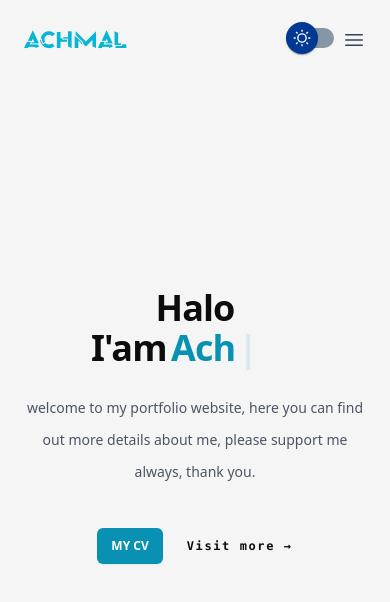
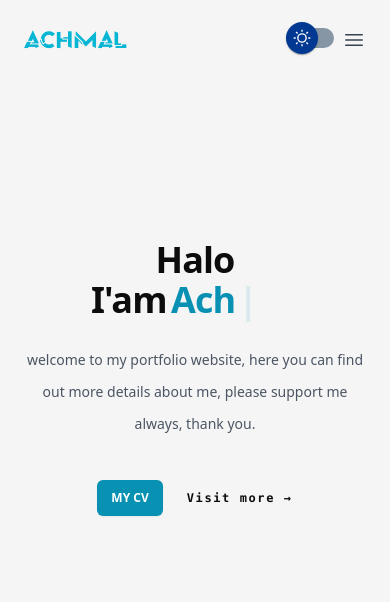
Before and after one commit to mamelilea/235150601111025-pemweb-portofolio-part1-achmal, a React (Vite) app: page / in a window 390 px wide. Shown: the top 602 px of the page. Built offline with nearby package versions, Linux system fonts and the light colour scheme.

Commit message:
fix: ubah dikit

```diff
--- a/src/pages/Hero.jsx
+++ b/src/pages/Hero.jsx
@@ -191,7 +191,7 @@ const Hero = () => {
                                 </span>
                             </header>
 
-                            <div className="relative isolate px-6 pt-40 lg:pt-20 lg:px-8">
+                            <div className="relative isolate px-6 pt-28 lg:pt-20 lg:px-8">
                                 <div className="mx-auto max-w-2xl py-32 sm:py-48 lg:py-32">
 
                                     <div className="text-center flex flex-col items-center md:my-28 lg:my-0">
```
